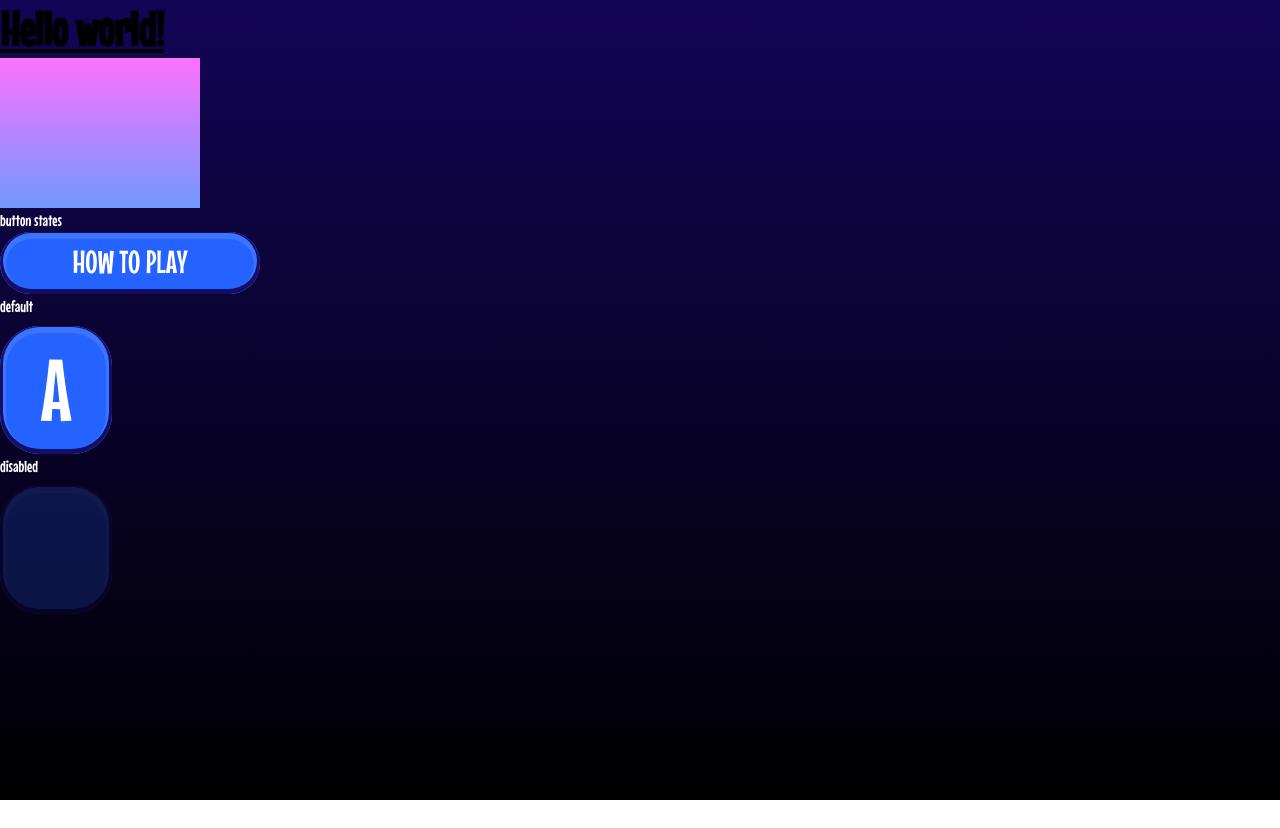
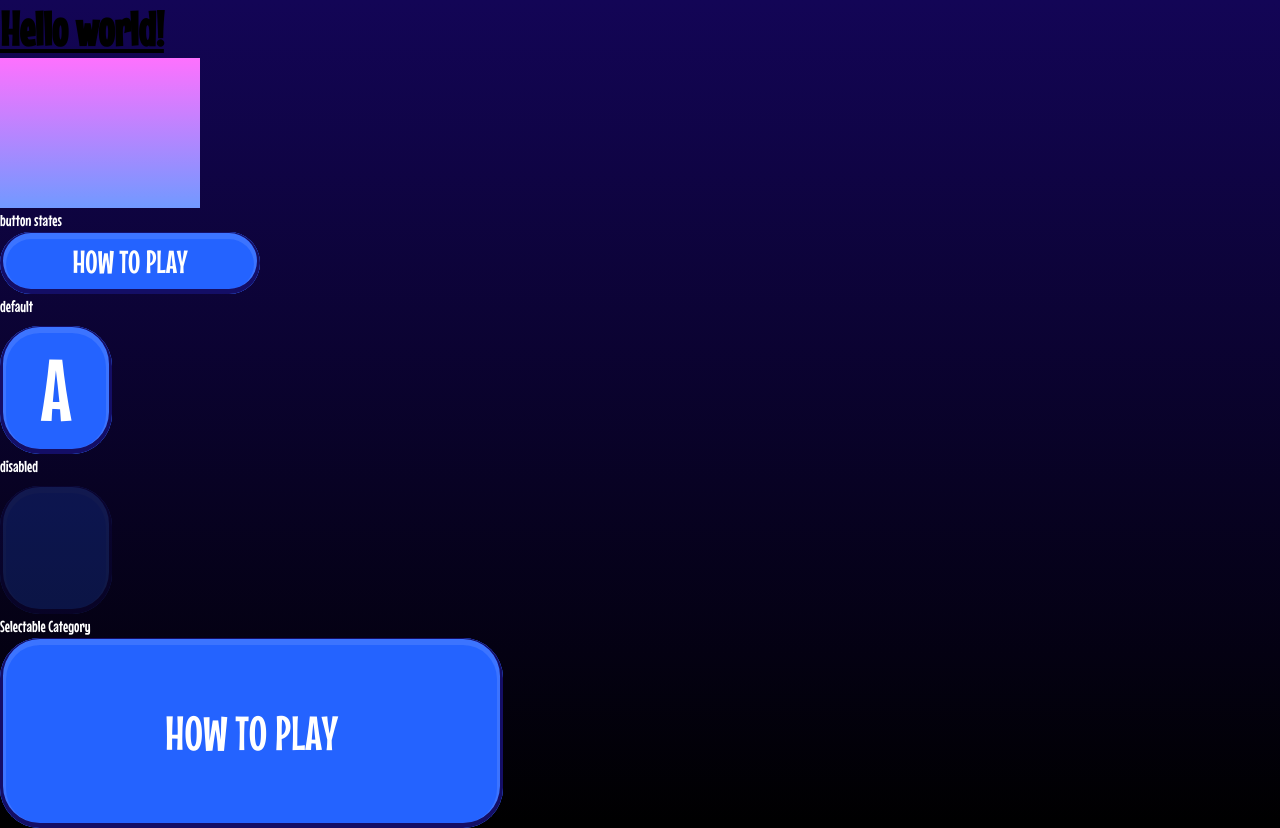
Before and after one commit to omarkarake/angularHangMan, an Angular app: page / in a window 1280 px wide. Before the commit the page ends 800 px from the top, so only its background shows below. Built offline with nearby package versions, Linux system fonts and the light colour scheme.

Commit message:
feat: working on selectable category

```diff
--- a/src/app/app.component.html
+++ b/src/app/app.component.html
@@ -7,7 +7,9 @@
   >
     <div
       class="w-[100%] h-[100%] hover:bg-white-opacity-20 shadow-inner-custom-bottom-btn rounded-[40px] flex justify-center items-center"
-    ><p>HOW TO PLAY</p></div>
+    >
+      <p>HOW TO PLAY</p>
+    </div>
   </div>
   <p class="text-white">default</p>
   <div
@@ -15,7 +17,9 @@
   >
     <div
       class="w-[100%] h-[100%] shadow-inner-custom-bottom-btn rounded-[40px] flex justify-center items-center"
-    ><p class="text-heading-l">A</p></div>
+    >
+      <p class="text-heading-l">A</p>
+    </div>
   </div>
   <p class="text-white">disabled</p>
   <div
@@ -25,4 +29,14 @@
       class="w-[100%] h-[100%] shadow-inner-custom-bottom-btn rounded-[40px] flex justify-center items-center"
     ></div>
   </div>
+  <p class="text-white">Selectable Category</p>
+  <div
+    class="w-[503px] h-[190px] bg-blue rounded-[40px] text-white text-heading-m shadow-inner-custom-top-btn cursor-pointer"
+  >
+    <div
+      class="w-[100%] h-[100%] hover:bg-white-opacity-20 shadow-inner-custom-bottom-btn rounded-[40px] flex justify-center items-center"
+    >
+      <p>HOW TO PLAY</p>
+    </div>
+  </div>
 </div>
```
